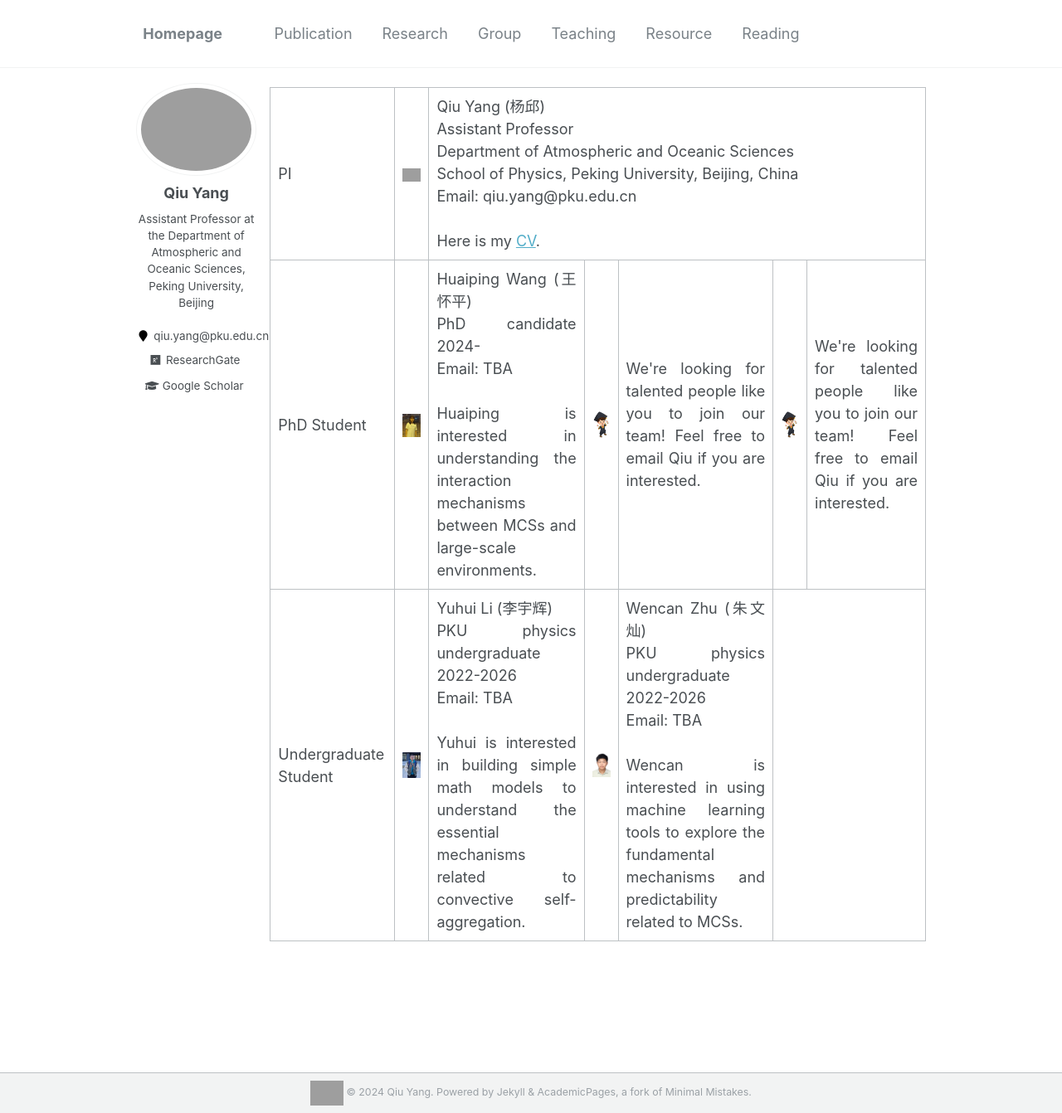
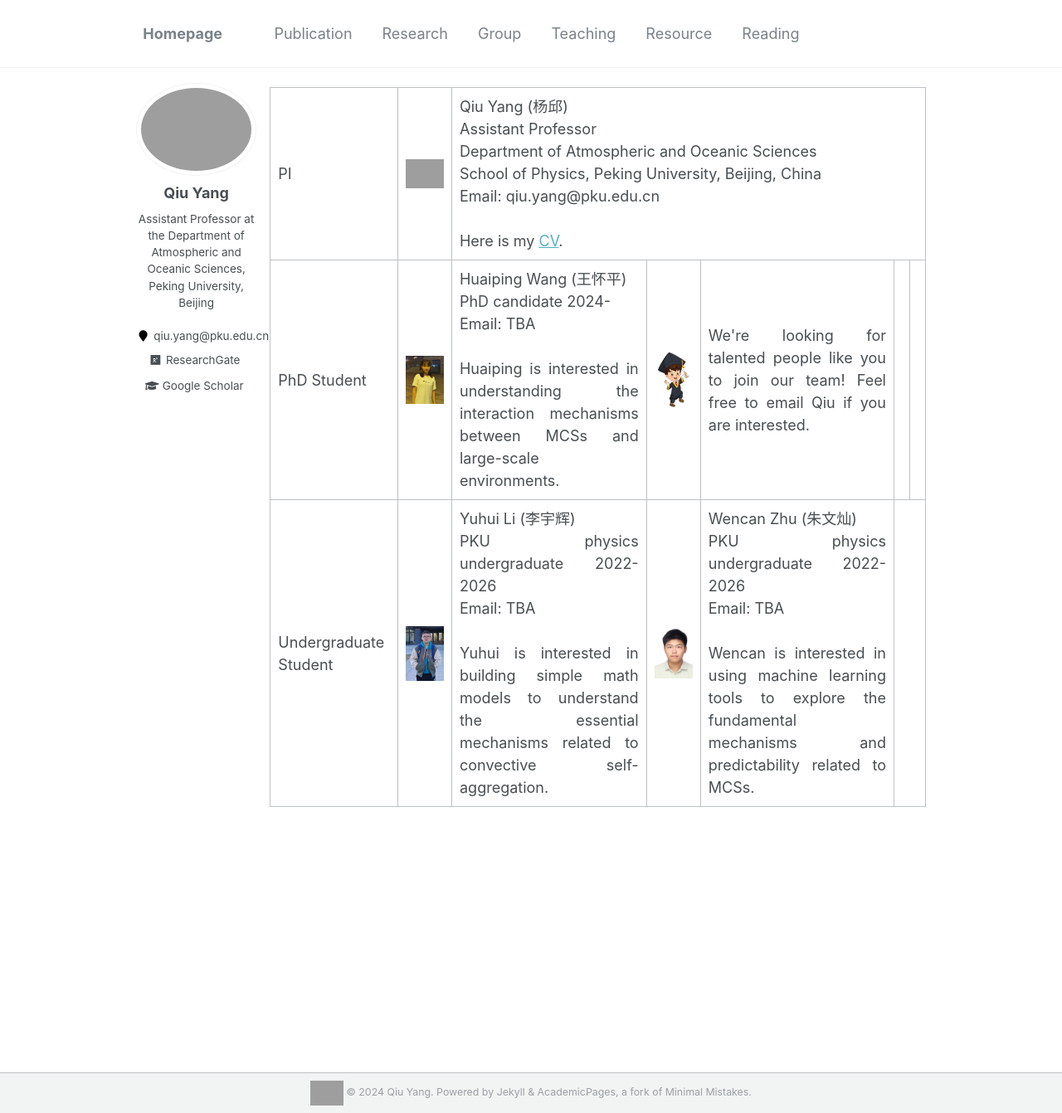
Before and after one commit to qiuyang50/qiuyang50.github.io, a Jekyll site: the page built from _pages/group.md, in a window 1280 px wide and 1342 px high. Shown: the whole window at 83% size. Built offline with Jekyll 4.4.1, drawn with Linux system fonts in a browser that asks for light colours; grey boxes are pictures that could not be loaded.

Commit message:
Update group.md

```diff
--- a/_pages/group.md
+++ b/_pages/group.md
@@ -18,8 +18,8 @@ author_profile: true
     <td>Huaiping Wang (王怀平)<br>PhD candidate 2024-<br>Email: TBA <br><br>Huaiping is interested in understanding the interaction mechanisms between MCSs and large-scale environments.</td>
     <td><img src="/images/future_student.jpg" alt="drawing" width="500"/></td>
     <td>We're looking for talented people like you to join our team! Feel free to email Qiu if you are interested.</td>
-    <td><img src="/images/future_student.jpg" alt="drawing" width="500"/></td>
-    <td>We're looking for talented people like you to join our team! Feel free to email Qiu if you are interested.</td>
+    <td></td>
+    <td></td>
   </tr>
   <tr>
     <td>Undergraduate Student</td>
```
